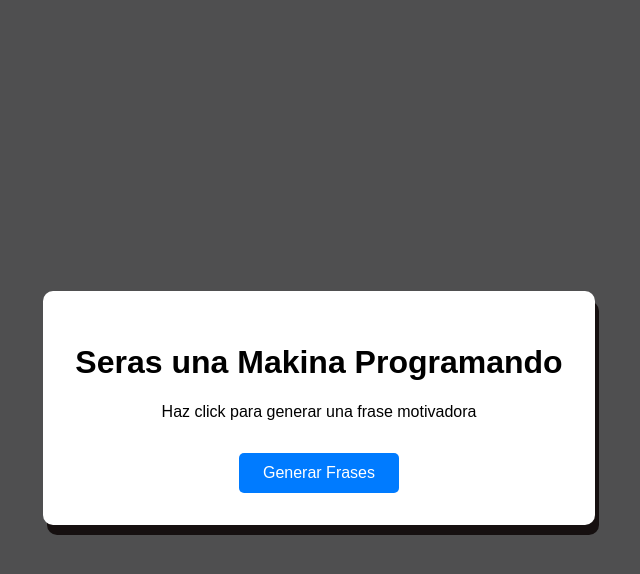
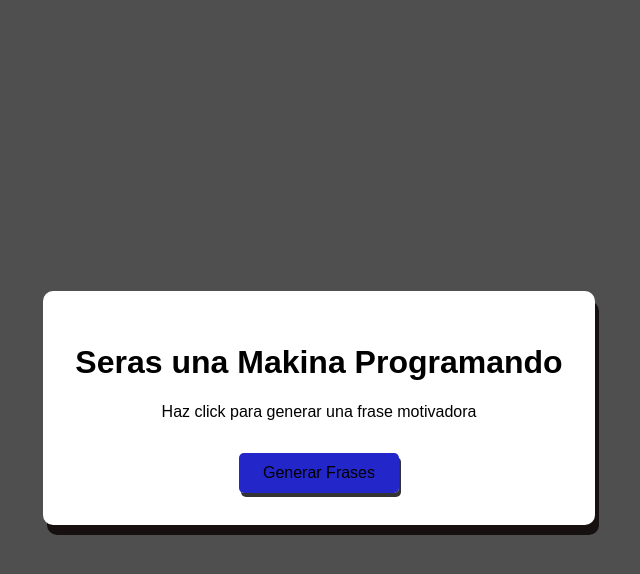
Before and after one commit to juniorHn89/Front-end, a plain HTML site: page Generador- defrases-HTML-CSS-JS/index.html in a window 1280 px wide. In both pictures the pointer is over the button "Generar Frases". Shown: the whole page, without its empty margins (321-961 px from the left). Drawn offline with Linux system fonts and the light colour scheme.

Commit message:
Alerta agregada en JS

```diff
--- a/Generador- defrases-HTML-CSS-JS/script.js
+++ b/Generador- defrases-HTML-CSS-JS/script.js
@@ -1,3 +1,6 @@
+// Alerta
+alert("!Bienvenido al generador de frases motivacionales! Hazclic para obtener una frase motivacional.")
+
 // 1. Creamos un array de frases
 const frases = [
   "No te detengas hasta sentirte orgulloso.",
--- a/Generador- defrases-HTML-CSS-JS/styles.css
+++ b/Generador- defrases-HTML-CSS-JS/styles.css
@@ -28,13 +28,13 @@ body {
   border: none;
   border-radius: 5px;
   cursor: pointer;
-  transition: background-color 0.3s ease;
+
 }
 
-.boton:hover {
-  background-color: #ce08b4de;
-  transition: background-color 0.3s ease;
-  box-shadow: 0 4px 6px rgba(0, 0, 0, 0.1);
-  transition: transform 0.2s;
+#boton:hover {
+  background-color: #0306c2de;
+  transition: background-color 0.5s ease;
+  box-shadow:  2px 4px rgba(43, 41, 41, 0.952);
+  color: black;
 
 }
```
